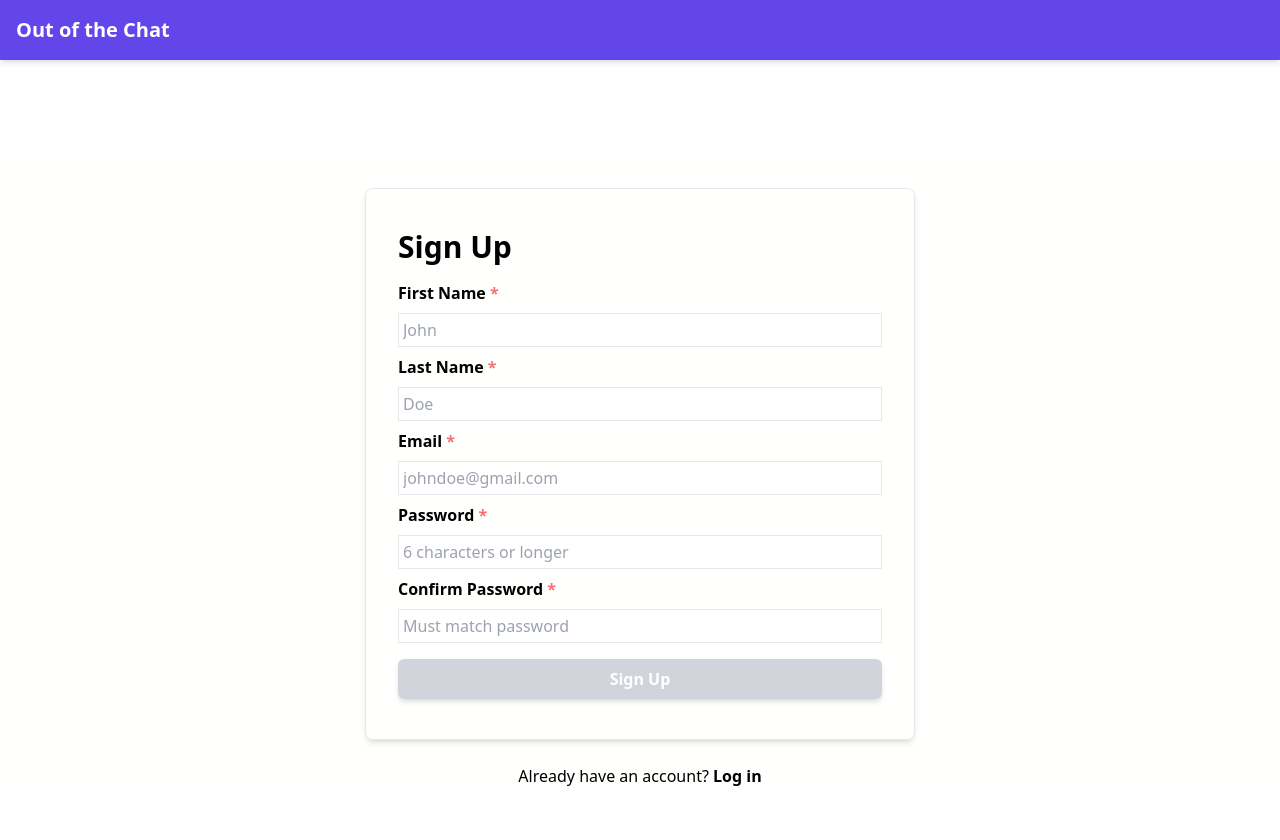
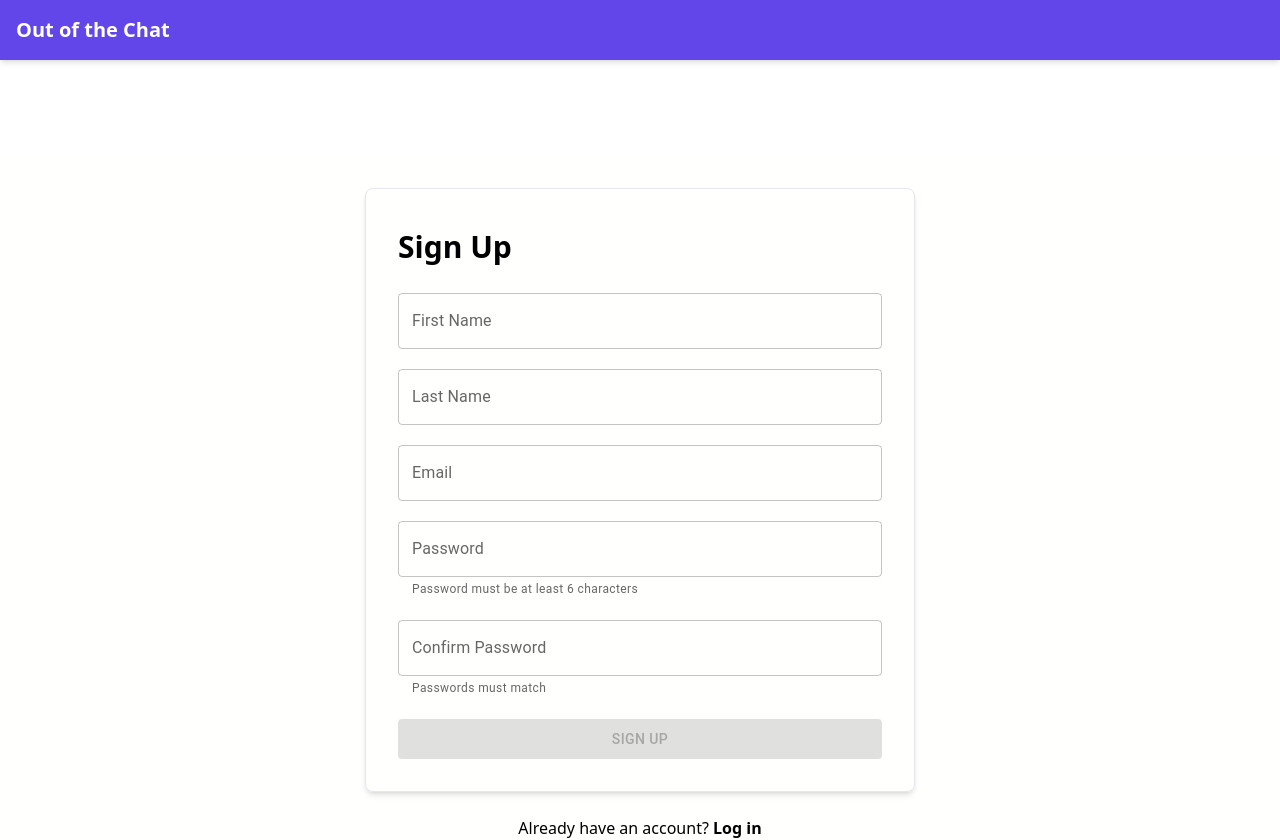
Before and after one commit to squach28/out-of-the-chat, a React (Vite) app in the folder frontend/: page /signup in a window 1280 px wide. Before the commit the page ends 800 px from the top, so only its background shows below. Built offline with nearby package versions, Linux system fonts and the light colour scheme; no server answers.

Commit message:
changed sign up form to use mui components, fixed bug where account with same email could be signed up multiple times

```diff
--- a/frontend/src/components/SignupForm.tsx
+++ b/frontend/src/components/SignupForm.tsx
@@ -5,6 +5,7 @@ import { User } from "firebase/auth"
 import { FirebaseError } from "firebase/app"
 import { generateErrorMessage } from "../utils/ErrorMessageGenerator"
 import { useNavigate } from "react-router-dom"
+import { Button, TextField } from "@mui/material"
 
 const MINIMUM_PASSWORD_LENGTH = 6
 
@@ -58,10 +59,8 @@ const SignupForm = () => {
                 body: JSON.stringify(registration.data)
             })
             const data = await result.json()
-            if(result.ok) {
-                console.log(data)
-            } else {
-                setError(data.message)
+            if(data.message) {
+                return new FirebaseError(data.code, data.message)
             }
             return data
         } catch(e) {
@@ -93,7 +92,7 @@ const SignupForm = () => {
                 ...registration,
                 errors: {
                     ...registration.errors,
-                    [inputName]: `Must be 6 chars or longer`
+                    [inputName]: `Must be at least 6 characters`
                 }
             })
         } else if(inputName === 'confirmPassword' && registration.data.password !== registration.data.confirmPassword) {
@@ -101,7 +100,7 @@ const SignupForm = () => {
                 ...registration,
                 errors: {
                     ...registration.errors,
-                    [inputName]: `Passwords do not match`
+                    [inputName]: `Passwords must match`
                 }
             })
         }
@@ -136,8 +135,9 @@ const SignupForm = () => {
         try {
             if(validateRegistration(registration)) {
                 const user = await signup(registration)
+                console.log(user)
                 if(user instanceof FirebaseError) {
-                    setError(generateErrorMessage(user.code))
+                    setError(user.message)
                     return
                 } else {
                     navigate('/login?initialLogin=true', { replace: true})
@@ -153,35 +153,73 @@ const SignupForm = () => {
     }
 
     return (
-        <form className="flex flex-col p-4 gap-2 mt-8 md:min-w-[550px] md:p-8 md:mx-auto md:shadow-md md:rounded-lg md:border">
+        <form className="flex flex-col p-4 gap-5 mt-8 md:min-w-[550px] md:p-8 md:mx-auto md:shadow-md md:rounded-lg md:border">
             <h1 className="text-3xl font-bold my-2">Sign Up</h1>
-            <div className="flex flex-row gap-3">
-                <label htmlFor="firstName" className="font-bold">First Name <span className="text-red-400">*</span></label>
-                {registration.errors.firstName !== '' ? <p className="text-red-400 font-bold">{registration.errors.firstName}</p> : null}
-            </div>
-            <input id="firstName" name="firstName" className={`border p-1 ${registration.errors.firstName === '' ? 'border-gray-200' : 'border-red-400'}`} type="text" onBlur={onInputBlur} onChange={onInputChange} placeholder="John" />
-            <div className="flex flex-row gap-3">
-                <label htmlFor="lastName" className="font-bold">Last Name <span className="text-red-400">*</span></label>
-                {registration.errors.lastName ? <p className="text-sm text-red-400 font-bold">{registration.errors.lastName}</p> : null}
-            </div>
-            <input id="lastName" name="lastName" className={`border p-1 ${registration.errors.lastName === '' ? 'border-gray-200' : 'border-red-400'}`} type="text" onBlur={onInputBlur} onChange={onInputChange} placeholder="Doe" />
-            <div className="flex flex-row gap-3">
-                <label htmlFor="email" className="font-bold">Email <span className="text-red-400">*</span></label>
-                {registration.errors.email ? <p className="text-sm text-red-400 font-bold">{registration.errors.email}</p> : null}
-            </div>
-            <input id="email" name="email" className={`border p-1 ${registration.errors.email === '' ? 'border-gray-200' : 'border-red-400'}`} type="email" onBlur={onInputBlur} onChange={onInputChange} placeholder="johndoe@gmail.com" />
-            <div className="flex flex-row gap-3">
-                <label htmlFor="password" className="font-bold">Password <span className="text-red-400">*</span></label>
-                {registration.errors.password ? <p className="text-sm text-red-400 font-bold">{registration.errors.password}</p> : null}
-            </div>
-            <input id="password" name="password" className={`border p-1 ${registration.errors.password === '' ? 'border-gray-200' : 'border-red-400'}`} type="password" onBlur={onInputBlur} onChange={onInputChange} placeholder="6 characters or longer" />
-            <div className="flex flex-row gap-3">
-                <label htmlFor="confirmPassword" className="font-bold">Confirm Password <span className="text-red-400">*</span></label>
-                {registration.errors.confirmPassword ? <p className="text-sm text-red-400 font-bold">{registration.errors.confirmPassword}</p> : null}
-            </div>
-            <input id="confirmPassword" name="confirmPassword" className={`border p-1 ${registration.errors.confirmPassword === '' ? 'border-gray-200' : 'border-red-400'}`} type="password" onBlur={onInputBlur} onChange={onInputChange} placeholder="Must match password" />
+            <TextField
+                variant="outlined"
+                id="firstName"
+                name="firstName"
+                type="text"
+                label="First Name"
+                onChange={onInputChange}
+                onBlur={onInputBlur}
+                error={registration.errors.firstName !== ''}
+                helperText={registration.errors.firstName}
+            />
+            <TextField
+                variant="outlined"
+                id="lastName"
+                name="lastName"
+                type="text"
+                label="Last Name"
+                onChange={onInputChange}
+                onBlur={onInputBlur}
+                error={registration.errors.lastName !== ''}
+                helperText={registration.errors.lastName}
+            />
+            <TextField
+                variant="outlined"
+                id="email"
+                name="email"
+                type="email"
+                label="Email"
+                onChange={onInputChange}
+                onBlur={onInputBlur}
+                error={registration.errors.email !== ''}
+                helperText={registration.errors.email}
+            />
+            <TextField
+                variant="outlined"
+                id="password"
+                name="password"
+                type="password"
+                label="Password"
+                onChange={onInputChange}
+                onBlur={onInputBlur}
+                error={registration.errors.password !== ''}
+                helperText={registration.errors.password || 'Password must be at least 6 characters'}
+            />
+            <TextField
+                variant="outlined"
+                id="confirmPassword"
+                name="confirmPassword"
+                type="password"
+                label="Confirm Password"
+                onChange={onInputChange}
+                onBlur={onInputBlur}
+                error={registration.errors.confirmPassword !== ''}
+                helperText={registration.errors.password || 'Passwords must match'}
+            />
             {error ? <p className="text-red-400">{error}</p> : null}
-            <button className={`font-bold rounded-md bg-button-light text-white shadow-md px-1 py-2 my-2 ${!validateRegistration(registration) ? 'bg-gray-300' : 'bg-button-light'}`} disabled={loading || !validateRegistration(registration)} onClick={onSignupClick}>{loading ? 'Loading...' : 'Sign Up'}</button>
+            <Button
+                variant="contained"
+                color="primary"
+                disabled={loading || !validateRegistration(registration)}
+                onClick={onSignupClick}
+                sx={{ p: 1 }}
+            >
+                Sign up
+            </Button>
         </form>
     )
 }
```
